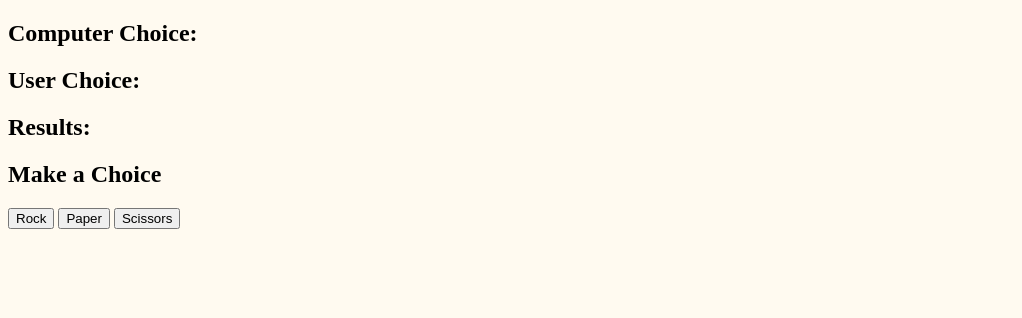
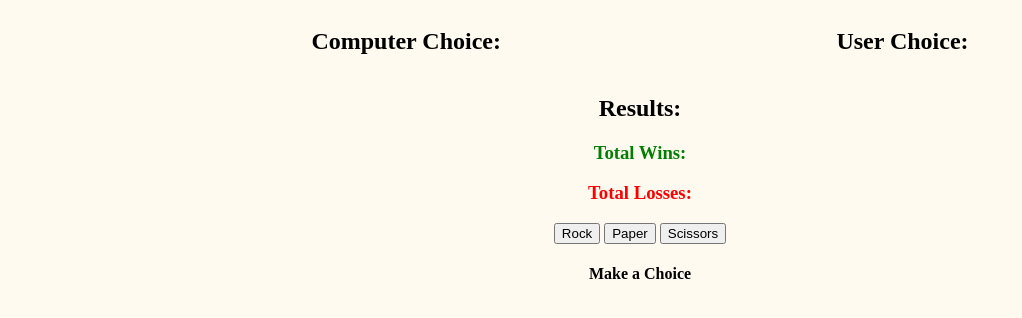
Before and after one commit to KeithC81/odin-rock-paper-scissors, a plain HTML site: page index.html in a window 1280 px wide. Shown: the whole page, without its empty margins (0-1022 px from the left). Drawn offline with Linux system fonts and the light colour scheme.

Commit message:
updated html and css to add a feature to the game wrapped the existing elements in container divs for styling purposes. Added a "div" with a total wins and added a "div" for total loses. Centered all the elements on the page for better visability. also updated pseudocode to reflect on my current plan. Its included in the planning.txt file

```diff
--- a/index.html
+++ b/index.html
@@ -9,22 +9,31 @@
     </head>
     <body>
 
-        <div>
+        <div class="choices-container">
 
             <div><h2>Computer Choice: <span id="computer-choice"></span></h2></div>
 
             <div><h2>User Choice: <span id="user-choice"></span></h2></div>
 
-            <div><h2>Results: <span id="results"></span></h2></div>
+        </div>
+
+        <div class="results-container">
+
+             <div><h2>Results: <span id="results"></span></h2></div>
+
+             <div><h3 style="color: green;">Total Wins: <span id="total-wins"></span></h3></div>
+
+             <div><h3 style="color: red;">Total Losses: <span id="total-losses"></span></h3></div>
 
         </div>
-        <div>
-            <h2>Make a Choice</h2>
+
+        <div class="btn-container">
+
 
             <button id="rock">Rock</button>
             <button id="paper">Paper</button>
             <button id="scissors">Scissors</button>
-
+            <h4>Make a Choice</h4>
 
         </div>
 
--- a/styles.css
+++ b/styles.css
@@ -1,4 +1,19 @@
 body {
     background-color: floralwhite;
     max-width: 100%;
+    box-sizing: border-box;
 }
+.btn-container {
+    max-width: 100%;
+    height: auto;
+    text-align: center;
+}
+.choices-container {
+    display: flex;
+    justify-content: space-evenly;
+    gap: 2rem;
+
+}
+.results-container {
+    text-align: center;
+}
```
Also changed, not shown: planning-template.md.txt, 1 other file.
